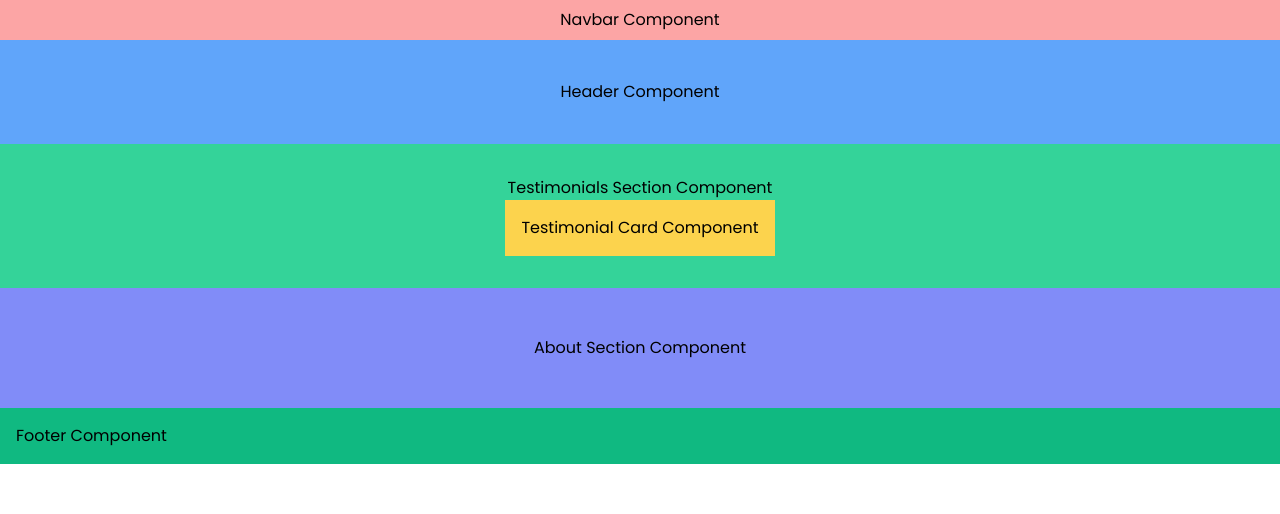
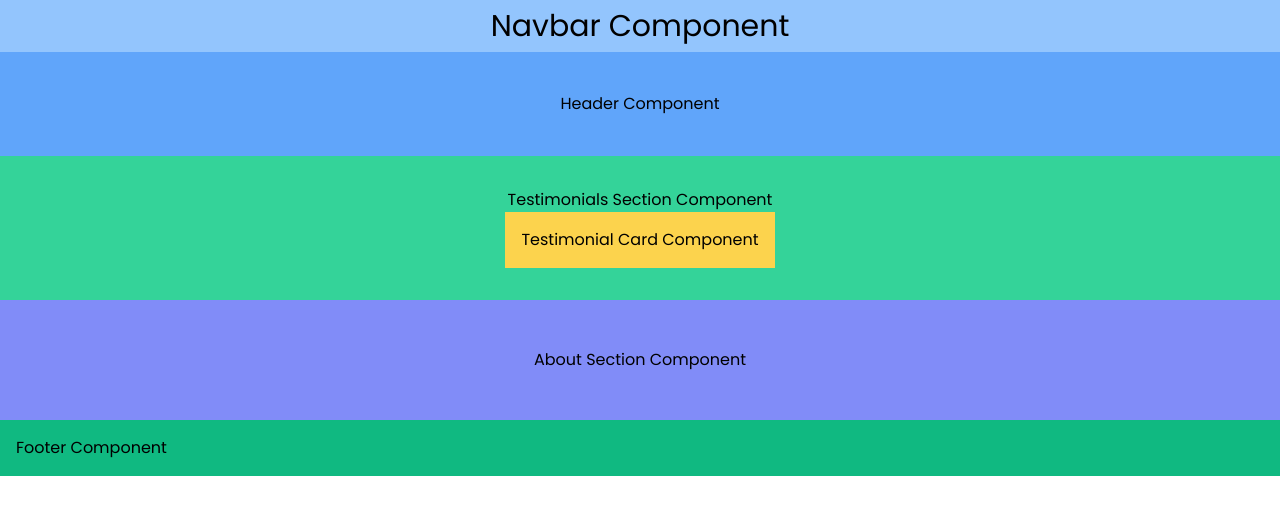
Before and after one commit to aditya-shrivastava/Find-Me-A-Mentor-Client, a React (Create React App) app: page / in a window 1280 px wide. Shown: the top 514 px of the page. Built offline with nearby package versions, Linux system fonts and the light colour scheme.

Commit message:
modified navbar.css

```diff
--- a/src/Components/Navbar/Navbar.css
+++ b/src/Components/Navbar/Navbar.css
@@ -1,3 +1,6 @@
 .navbar {
-	@apply bg-red-300 p-2 flex justify-center;
+	@apply bg-blue-300 p-2 flex justify-center shadow-lg;
 }
+.navbar>h1 {
+	@apply text-3xl
+}
```
Also changed, not shown: 1 other file (tests, documents, lock files or other folders).
